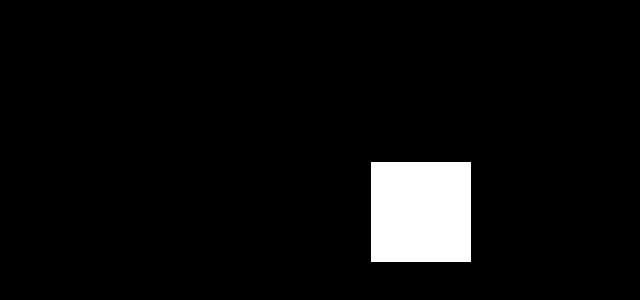
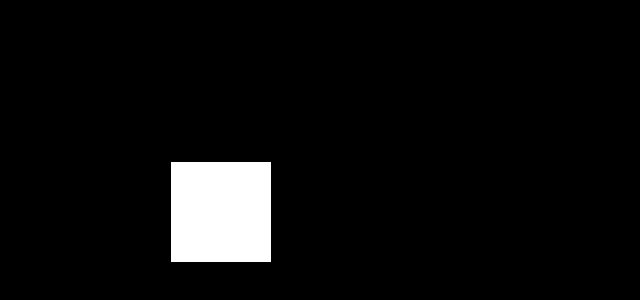
Before and after one commit to yagokakeru/blog_gsap_effects, a plain HTML site: page timeline.html in a window 1280 px wide. Shown: the part 338-638 px from the top of the page, without its empty margins (519-1159 px from the left). Drawn offline with nearby package versions, Linux system fonts and the light colour scheme.

Commit message:
timelineの調整

```diff
--- a/timeline.html
+++ b/timeline.html
@@ -73,7 +73,7 @@
             repeat: 0
         })
         .to('.box', 1, {
-            x: 300
+            x: 100
         })
         .to('.box', 1, {
             y: 100
```
